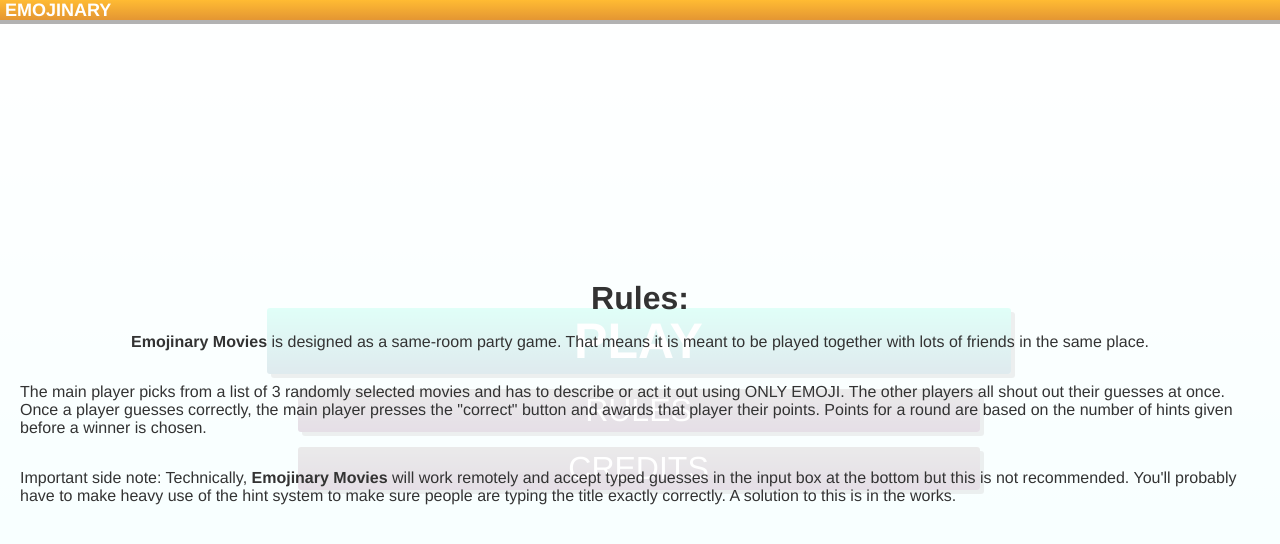
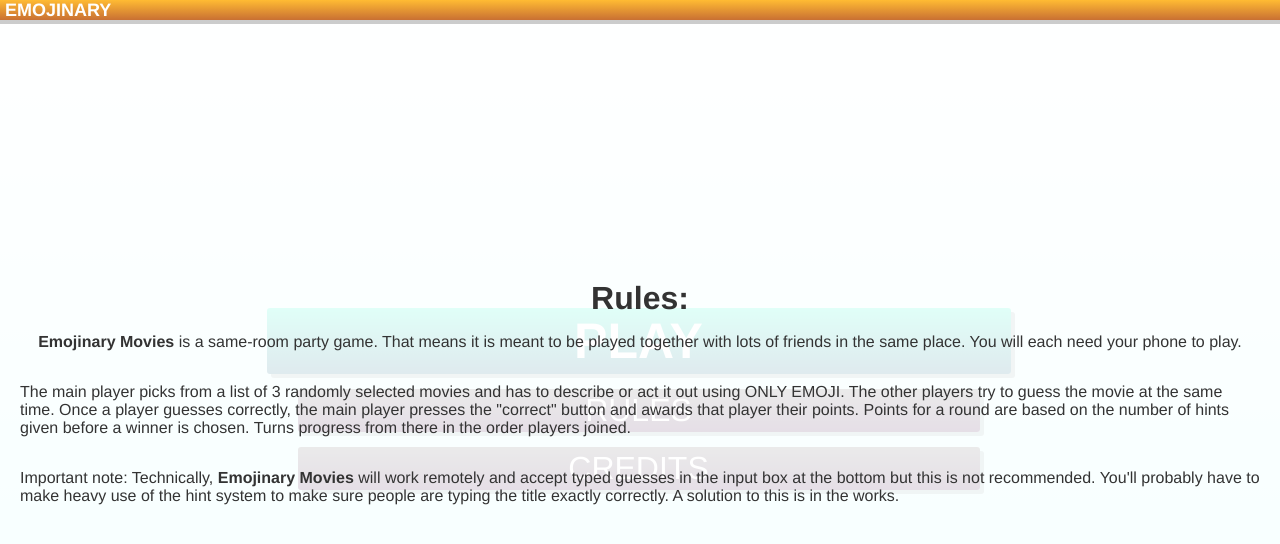
Before and after one commit to varglbargl/emojinary, a website: page public/index.html in a window 1280 px wide. Both pictures are taken after a click on the link "RULES". Drawn offline with nearby package versions, Linux system fonts and the light colour scheme; files that its build step writes are made by us from their sources.

Commit message:
some cool css cleanup

```diff
--- a/public/index.html
+++ b/public/index.html
@@ -3,6 +3,8 @@
 <head>
   <meta charset="UTF-8">
   <meta name="viewport" content="width=device-width, initial-scale=1, maximum-scale=1, user-scalable=0"/>
+  <meta name="apple-mobile-web-app-capable" content="yes">
+  <meta name="mobile-web-app-capable" content="yes">
   <link rel="stylesheet" href="res/styles.css">
   <script src="src/lib/angular.min.js"></script>
   <script src="src/lib/angular-route.min.js"></script>
--- a/public/templates/splash.html
+++ b/public/templates/splash.html
@@ -6,17 +6,16 @@
 
 <div class="notification" ng-class="{visible: showRules}" ng-click="toggleRules()" style="text-align:left">
   <h1>Rules:</h1>
-  <p><b>Emojinary Movies</b> is designed as a same-room party game. That means it is meant to be played together with lots of friends in the same place.</p>
-  <p>The main player picks from a list of 3 randomly selected movies and has to describe or act it out using ONLY EMOJI. The other players all shout out their guesses at once. Once a player guesses correctly, the main player presses the "correct" button and awards that player their points. Points for a round are based on the number of hints given before a winner is chosen.</p>
-  <p>Important side note: Technically, <b>Emojinary Movies</b> will work remotely and accept typed guesses in the input box at the bottom but this is not recommended. You'll probably have to make heavy use of the hint system to make sure people are typing the title exactly correctly. A solution to this is in the works.</p>
+  <p><b>Emojinary Movies</b> is a same-room party game. That means it is meant to be played together with lots of friends in the same place. You will each need your phone to play.</p>
+  <p>The main player picks from a list of 3 randomly selected movies and has to describe or act it out using ONLY EMOJI. The other players try to guess the movie at the same time. Once a player guesses correctly, the main player presses the "correct" button and awards that player their points. Points for a round are based on the number of hints given before a winner is chosen. Turns progress from there in the order players joined.</p>
+  <p>Important note: Technically, <b>Emojinary Movies</b> will work remotely and accept typed guesses in the input box at the bottom but this is not recommended. You'll probably have to make heavy use of the hint system to make sure people are typing the title exactly correctly. A solution to this is in the works.</p>
 </div>
 <div class="notification" ng-class="{visible: showCredits}" ng-click="toggleCredits()">
-  <h1>EMOJINARY MOVIES</h1>
-  <h3>v0.3</h3>
+  <h1>EMOJINARY MOVIES v0.3</h3>
   <br />
   <h3>Programming: Eric Hannum</h3>
   <h3>Design: Eric Hannum</h3>
   <h3>Basically all of it: Eric Hannum</h3>
   <br />
-  <h3>Thank you so much for playing my game. You may have noticed it's all made by one person so sorry if the development is a bit slow. If you have any suggestions, questions, or comments, or if you just want to hear me talk about how stupid I was for trying to make an emoji based project in javascript dispite being <a href="https://www.youtube.com/watch?v=tITwM5GDIAI">explicitely warned not to</a> you can email me personally by <a href="mailto:ehannum@gmail.com">clicking right here</a>.</h3>
+  <p>Thank you so much for playing my game. You may have noticed it's all made by one person so sorry if the development is a bit slow. If you have any suggestions, questions, or comments, or if you just want to hear me talk about how stupid I was for trying to make an emoji based project in javascript dispite being <a href="https://www.youtube.com/watch?v=tITwM5GDIAI">explicitely warned not to</a> you can email me personally by <a href="mailto:ehannum@gmail.com">clicking right here</a>.</p>
 </div>
--- a/res/styles.scss
+++ b/res/styles.scss
@@ -2,7 +2,7 @@
   color: #FFF;
   border-radius: 3px;
   margin: 6px 4px 9px 1px;
-  box-shadow: rgba(0, 0, 0, 0.3) 4px 4px;
+  box-shadow: rgba(0, 0, 0, 0.2) 4px 4px;
   @include linearGradient($color, mix($color, #506, 60%));
 
   &:active {
@@ -47,9 +47,9 @@
   box-sizing: border-box;
   top: 0;
   left: 0;
-  @include linearGradient(#FB3, mix(#FB3, #703, 80%));
+  @include linearGradient(#FB3, mix(#FB3, #703, 60%));
   color: #FFF;
-  box-shadow: rgba(0, 0, 0, 0.3) 0 4px;
+  box-shadow: rgba(0, 0, 0, 0.2) 0 4px;
   padding: 0 5px;
   z-index: 9999;
 }
```
